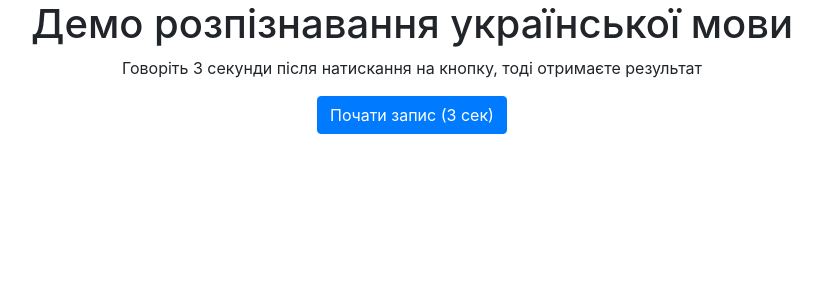
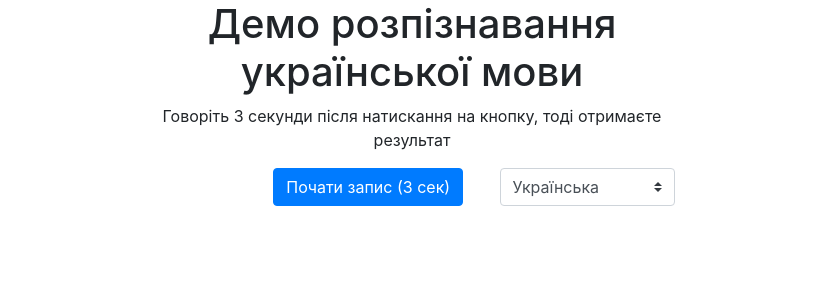
Before and after one commit to robinhad/voice-recognition-ua, a Flask app: page / in a window 1280 px wide. Shown: the top 300 px of the page, without its empty margins (228-1050 px from the left). Run offline with Flask 2, Linux system fonts and the light colour scheme; some libraries are stand-ins or nearby versions.

Commit message:
Add multi-language support

```diff
--- a/main.py
+++ b/main.py
@@ -13,10 +13,11 @@ def index():
 @app.route('/recognize', methods=["POST"])
 def recognize():
     file = request.files['file']
+    lang = request.form["lang"]
     audio = BytesIO()
     file.save(audio)
     audio.seek(0)
-    result = client(audio)
+    result = client(audio, lang)
     return result
 
 
--- a/static/main.js
+++ b/static/main.js
@@ -8,6 +8,7 @@ var AudioContext = window.AudioContext || window.webkitAudioContext;
 var audioContext; //audio context to help us record
 const resultNode = document.getElementById('result');
 const actionButton = document.getElementById('action');
+const langSelector = document.getElementById('lang');
 
 function resultProcess(data) {
     resultNode.textContent = `Довжина тексту: ${data.length} \n
@@ -21,6 +22,7 @@ function exportWAV(blob) {
     actionButton.textContent = "Обробляється..."
     var data = new FormData()
     data.append('file', blob);
+    data.append("lang", langSelector.value);
     fetch(`./recognize`, { method: "POST", body: data })
         .then(response => response.text())
         .then(resultProcess);
@@ -29,7 +31,8 @@ function record() {
 
     var constraints = { audio: true, video: false }
     navigator.mediaDevices.getUserMedia(constraints).then(function (stream) {
-        actionButton.textContent = "Запис..."
+        actionButton.textContent = "Запис...";
+        resultNode.textContent = "";
         actionButton.disabled = true;
         /*
             create an audio context after getUserMedia is called
--- a/templates/hello.html
+++ b/templates/hello.html
@@ -11,11 +11,23 @@
 
 <body>
     <div class="container">
-        <div class="text-center">
+        <div class="col-12 col-md-8 col-sm-12 col-xl-6 mx-auto text-center">
             <h1>Демо розпізнавання української мови</h1>
             <p>Говоріть 3 секунди після натискання на кнопку, тоді отримаєте результат</p>
-            <button class="btn btn-primary" id="action" onclick="handleAction()">Почати запис (3 сек)</button>
+
             <div id="result"></div>
+            <div class="row no-gutters">
+                <div class="col-1 col-sm-2">&nbsp;</div>
+                <div class="col-6">
+                    <button class="btn btn-primary" id="action" onclick="handleAction()">Почати запис (3 сек)</button>
+                </div>
+                <div class="col-5 col-sm-4">
+                    <select id="lang" class="browser-default custom-select">
+                        <option selected value="uk">Українська</option>
+                        <option value="en">Англійська</option>
+                    </select>
+                </div>
+            </div>
         </div>
     </div>
     <script src="https://cdn.rawgit.com/mattdiamond/Recorderjs/08e7abd9/dist/recorder.js"></script>
```
Also changed, not shown: client.py (+10 -2 lines), .github/workflows/publish-docker.yml, README.md.
